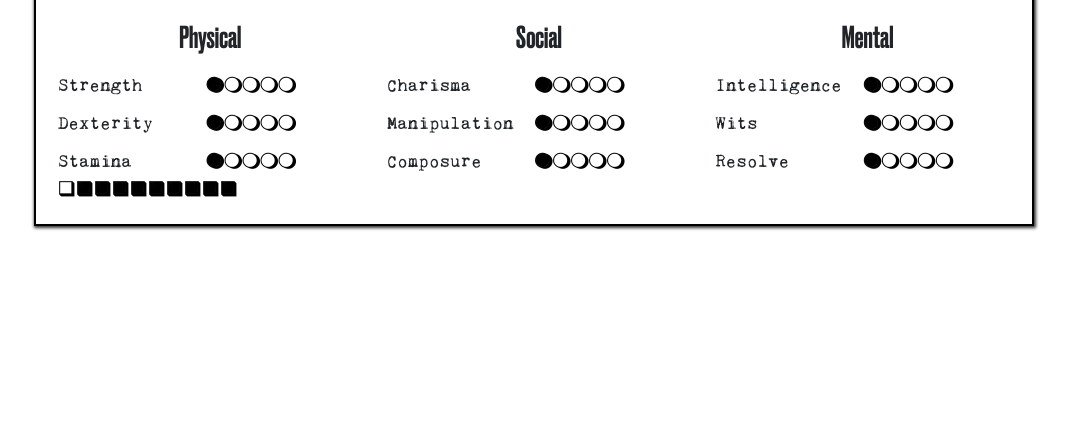
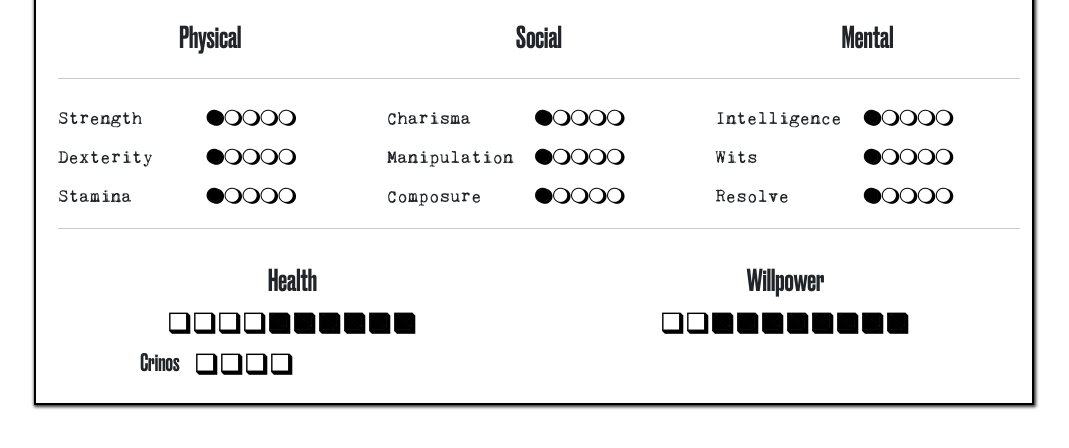
Before and after one commit to Netaum/w5-character-gen, a React app: page / in a window 1280 px wide. Both pictures are taken after a click on the tab "Attributes". Shown: the part 198-646 px from the top of the page, without its empty margins (106-1175 px from the left). Built offline with nearby package versions, Linux system fonts and the light colour scheme.

Commit message:
Attributes - 02

```diff
--- a/src/modules/Attribute/attribute.css
+++ b/src/modules/Attribute/attribute.css
@@ -6,6 +6,28 @@
 @font-face {
     font-family: druk;
     src: url(../../assets/fonts/druk.otf);
+}
+
+@font-face {
+    font-family: wod;
+    src: url(../../assets/fonts/wod1.woff) format('woff');
+}
+
+.wod{
+    font-family: wod;
+    cursor: pointer;
+    font-style: normal;
+    font-weight: normal;
+    visibility: visible;
+    color: black;
+    word-spacing: 0.000000px;
+    white-space: pre;
+    transform-origin: 0 100%;
+    -ms-transform-origin: 0 100%;
+    -webkit-transform-origin: 0 100%;
+    unicode-bidi: bidi-override;
+    z-index: 99;
+    background-color: white;
 }
 
 .inner-frame {
@@ -26,6 +48,26 @@
 .fill {
     text-align: center;
     justify-content: center;
+    font-size: 18px;
+}
+
+.fill-expendable {
+    font-size: 25px;
+}
+
+.crinos-text {
+    text-align: left;
+    font-family: druk;
+    font-size: 24px;
+    display: flex;
+}
+
+.crinos-health {
+    text-align: left;
+    font-family: wod;
+    font-size: 25px;
+    align-self: flex-end;
+    padding-left: 15px;
 }
 
 .attribute-label {
--- a/src/modules/Attribute/attribute.js
+++ b/src/modules/Attribute/attribute.js
@@ -15,7 +15,7 @@ function Attribute() {
                 <Col md={4}>{t('labels:social')}</Col>
                 <Col md={4}>{t('labels:mental')}</Col>
             </Row>
-            <Row />
+            <hr />
             <Row className='attribute-fill'>
                 <Col md={1} className='attribute-label'>Strength</Col>
                 <Col md={3} className='fill'><Fill type='attributes' traitId="str" shape="circle" /></Col>
@@ -46,8 +46,18 @@ function Attribute() {
                 <Col md={1} className='attribute-label'>Resolve</Col>
                 <Col md={3} className='fill'><Fill type='attributes' traitId="res" shape="circle" /></Col>
             </Row>
+            <hr />
+            <Row className='attribute-text'>
+                <Col md={6}>{t('labels:health')}</Col>
+                <Col md={6}>{t('labels:willpower')}</Col>
+            </Row>
             <Row>
-                <Col><Fill type='expendables' traitId='health' shape='square' /></Col>
+                <Col md={6} className='fill fill-expendable'><Fill type='expendables' traitId='health' shape='square' /></Col>
+                <Col md={6} className='fill fill-expendable'><Fill type='expendables' traitId='willpower' shape='square' /></Col>
+            </Row>
+            <Row>
+                <Col md={1} />
+                <Col md={5} className='crinos-text'><span>Crinos  </span><span className='wod crinos-health'>aaaa</span></Col>
             </Row>
         </Container>
     );
--- a/src/modules/Context/context.js
+++ b/src/modules/Context/context.js
@@ -12,11 +12,11 @@ const ATT_LIMITS =
 const BASE_HEALTH = 3;
 const ATTRIBUTES = ['str', 'dex', 'sta', 'int', 'wit', 'res', 'cha', 'man', 'com'];
 const EXPENDABLES = ['health', 'willpower'];
+const EXPENDABLES_STARTING_VALUES = {'health': BASE_HEALTH + 1, 'willpower': 2};
 
 export const SheetState = {
-    name: 'Neto',
-    attributes: new Group(ATTRIBUTES, 'attributes', 'attributes', 1, 5, 5, ATT_LIMITS),
-    expendables: new Group(EXPENDABLES, 'expendables', 'expendables', 1, 5, 10),
+    attributes: new Group(ATTRIBUTES, 'attributes', 'attributes', 1, 5, 5, null, ATT_LIMITS),
+    expendables: new Group(EXPENDABLES, 'expendables', 'expendables', 1, 5, 10, EXPENDABLES_STARTING_VALUES, null),
     headers : {
         "name": "",
         "concept": "",
--- a/src/modules/Controls/group.js
+++ b/src/modules/Controls/group.js
@@ -1,22 +1,36 @@
 import Trait from './trait.js';
 
 export class Group {
-    constructor (traitIds,
-                 id = 'id',
-                 type = 'attributes',
-                 initialValue = 0,
-                 xpMultiplier = 5,
-                 maxValue = 5,
-                 limits)
-    {
+    constructor(traitIds,
+        id = 'id',
+        type = 'attributes',
+        initialValue = 0,
+        xpMultiplier = 5,
+        maxValue = 5,
+        startingValues = null,
+        limits = null) {
         this.traits = Object.fromEntries(
             traitIds.map(traitId => [traitId, new Trait(this, initialValue, traitId, xpMultiplier, maxValue)])
         );
 
         this.id = id;
         this.type = type;
+        this.limits = null;
+        this.setLimits(limits);
+        this.setStartingValues(startingValues);
+    }
 
-        if(!limits)
+    setStartingValues(startingValues) {
+        if (!startingValues)
+            return;
+
+        for (const key in startingValues) {
+            this.traits[key].setValue(startingValues[key]);
+        }
+    }
+
+    setLimits(limits) {
+        if (!limits)
             return;
 
         const limitsCopy = { ...limits };
@@ -32,7 +46,7 @@ export class Group {
         this.limits = limitsCopy;
     }
 
-    check(traitId, newValue, allow=false) {
+    check(traitId, newValue, allow = false) {
         if (allow)
             return true;
 
--- a/src/modules/Fill/fill.js
+++ b/src/modules/Fill/fill.js
@@ -48,11 +48,10 @@ class Fill extends React.Component {
 
     render() {
         const trait = this.context[this.type].traits[this.traitId];
-        console.log(trait);
         const fill = createArray(Array(trait.maxValue), trait.value);
         return (
             <div>
-                <span id="1" className="wod wod-attribute">
+                <span id="1" className="wod">
                     {fill.map((value, index) => (this.item(index, value)))}
                 </span>
             </div>
```
